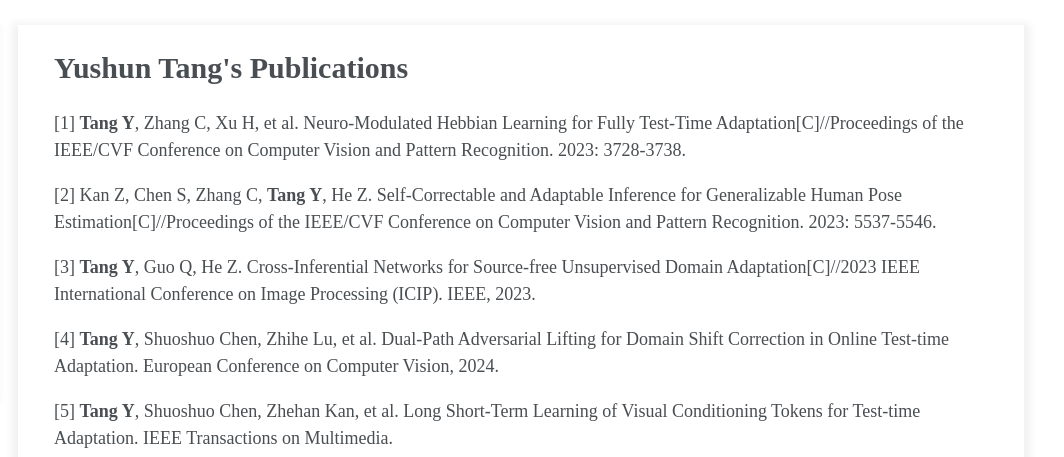
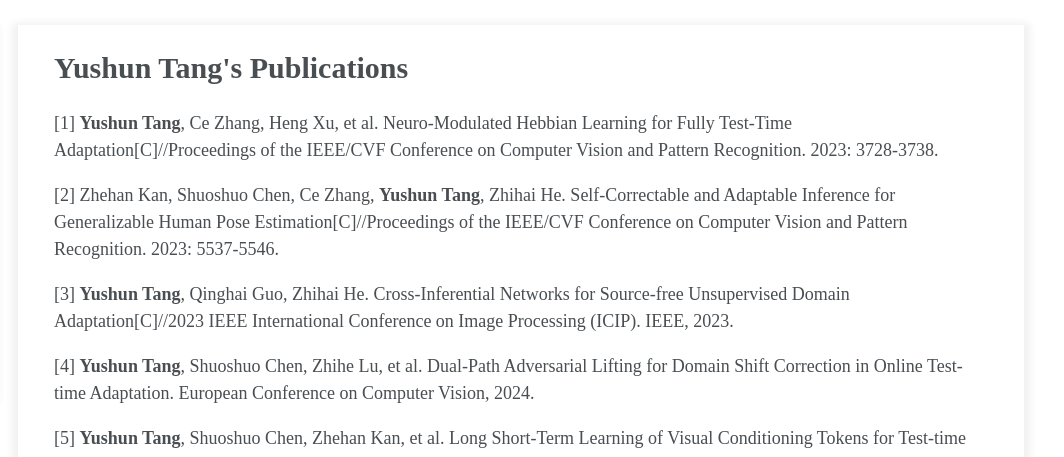
Before and after one commit to yushuntang/yushuntang.github.io, a plain HTML site: page publications/index.html in a window 1280 px wide. Shown: the part 88-545 px from the top of the page, 216-1280 px from the left. Drawn offline with nearby package versions, Linux system fonts and the light colour scheme.

Commit message:
Update index.html

```diff
--- a/publications/index.html
+++ b/publications/index.html
@@ -135,17 +135,17 @@
     <h1 class="page-title">Yushun Tang&#39;s Publications</h1>
     <article>
     <!-- raw HTML omitted -->
-<p>[1] <strong>Tang Y</strong>, Zhang C, Xu H, et al. Neuro-Modulated Hebbian Learning for Fully Test-Time Adaptation[C]//Proceedings of the IEEE/CVF Conference on Computer Vision and Pattern Recognition. 2023: 3728-3738.</p>
-<p>[2] Kan Z, Chen S, Zhang C, <strong>Tang Y</strong>, He Z. Self-Correctable and Adaptable Inference for Generalizable Human Pose Estimation[C]//Proceedings of the IEEE/CVF Conference on Computer Vision and Pattern Recognition. 2023: 5537-5546.</p>
-<p>[3] <strong>Tang Y</strong>, Guo Q, He Z. Cross-Inferential Networks for Source-free Unsupervised Domain Adaptation[C]//2023 IEEE International Conference on Image Processing (ICIP). IEEE, 2023.</p>
-<p>[4] <strong>Tang Y</strong>, Shuoshuo Chen, Zhihe Lu, et al. Dual-Path Adversarial Lifting for Domain Shift Correction in Online Test-time Adaptation. European Conference on Computer Vision, 2024.</p>
-<p>[5] <strong>Tang Y</strong>, Shuoshuo Chen, Zhehan Kan, et al. Long Short-Term Learning of Visual Conditioning Tokens for Test-time Adaptation. IEEE Transactions on Multimedia.</p>
+<p>[1] <strong>Yushun Tang</strong>, Ce Zhang, Heng Xu, et al. Neuro-Modulated Hebbian Learning for Fully Test-Time Adaptation[C]//Proceedings of the IEEE/CVF Conference on Computer Vision and Pattern Recognition. 2023: 3728-3738.</p>
+<p>[2] Zhehan Kan, Shuoshuo Chen, Ce Zhang, <strong>Yushun Tang</strong>, Zhihai He. Self-Correctable and Adaptable Inference for Generalizable Human Pose Estimation[C]//Proceedings of the IEEE/CVF Conference on Computer Vision and Pattern Recognition. 2023: 5537-5546.</p>
+<p>[3] <strong>Yushun Tang</strong>, Qinghai Guo, Zhihai He. Cross-Inferential Networks for Source-free Unsupervised Domain Adaptation[C]//2023 IEEE International Conference on Image Processing (ICIP). IEEE, 2023.</p>
+<p>[4] <strong>Yushun Tang</strong>, Shuoshuo Chen, Zhihe Lu, et al. Dual-Path Adversarial Lifting for Domain Shift Correction in Online Test-time Adaptation. European Conference on Computer Vision, 2024.</p>
+<p>[5] <strong>Yushun Tang</strong>, Shuoshuo Chen, Zhehan Kan, et al. Long Short-Term Learning of Visual Conditioning Tokens for Test-time Adaptation. IEEE Transactions on Multimedia.</p>
 <p>[6] Yi Zhang, Ce Zhang, Zihan Liao, <strong>Yushun Tang</strong>, et al. BDC-Adapter: Brownian Distance Covariance for Better Vision-Language Reasoning. 34th British Machine Vision Conference.</p>
 <p>[7] Shuoshuo Chen, <strong>Yushun Tang</strong>, Zhehan Kan, Zhihai He. Learning Inference-Time Drift Sensor-Actuator for Domain Generalization. ICASSP2024</p>
 <p>[8] Yi Zhang, Ce Zhang, <strong>Yushun Tang</strong>, et al. Cross-Modal Concept Discovery and Reasoning for Vision-Language Models. NeuroComputing.</p>
 <p>[9] Yi Zhang, Ce Zhang, Ke Yu, <strong>Yushun Tang</strong>, et al. Concept-Guided Prompt Learning for Generalization in Vision-Language Models. Proceedings of the AAAI Conference on Artificial Intelligence 38.</p>
 <p>[10] <strong>Yushun Tang</strong>, Shuoshuo Chen, Jiyuan Jia, et al. Domain-Conditioned Transformer for Fully Test-time Adaptation. ACM Multimedia 2024.</p>
-<p>[11] Yi Zhang, Ke Yu, AI Aviles-Rivero, J Jia, <strong>Yushun Tang</strong>, et al. Training-Free Feature Reconstruction with Sparse Optimization for Vision-Language Models. ACM Multimedia 2024.</p>
+<p>[11] Yi Zhang, Ke Yu, AI Aviles-Rivero, Jiyuan Jia, <strong>Yushun Tang</strong>, et al. Training-Free Feature Reconstruction with Sparse Optimization for Vision-Language Models. ACM Multimedia 2024.</p>
 <!-- raw HTML omitted -->
 <!-- raw HTML omitted -->
 
```
